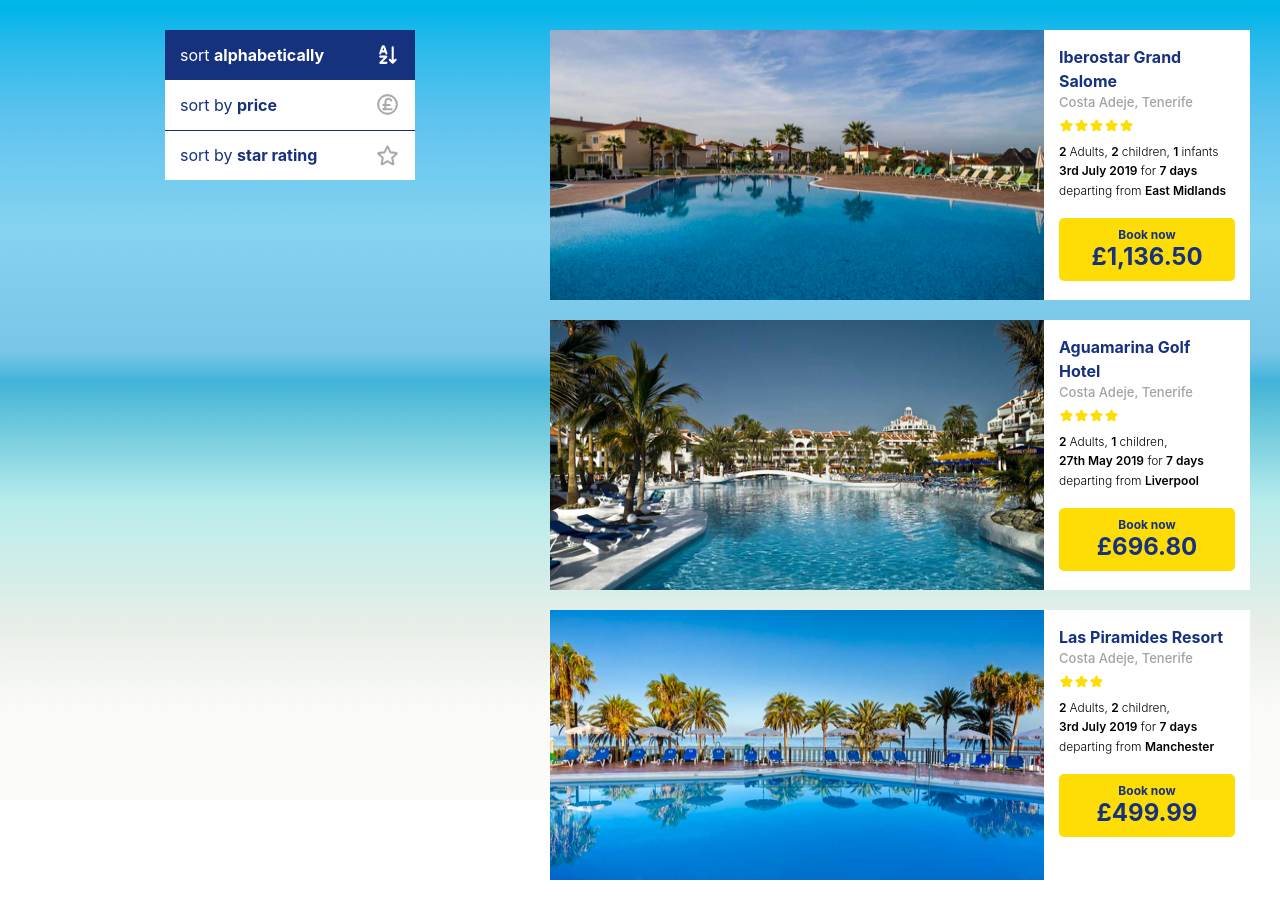
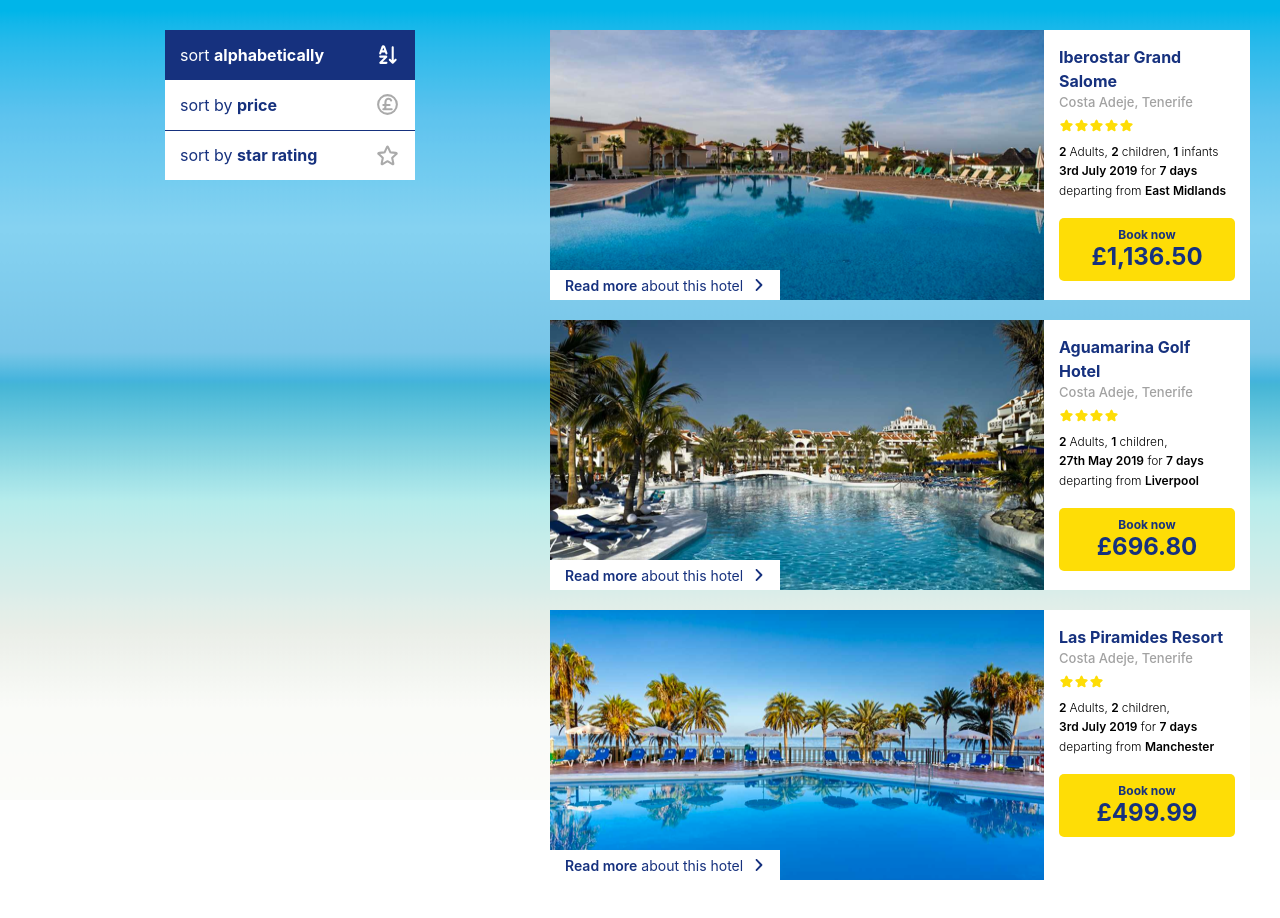
Before and after one commit to justjcurtis/otb, a React (Vite) app: page / in a window 1280 px wide. Shown: the top 918 px of the page. Built offline with nearby package versions, Linux system fonts and the light colour scheme.

Commit message:
feat: create details dropdown

```diff
--- a/src/components/bookingCard.jsx
+++ b/src/components/bookingCard.jsx
@@ -1,6 +1,8 @@
+import { useState } from 'react';
 import colours from '../constants/colours';
 import Stars from './stars';
 import BookingButton from './bookingButton';
+import ChevronIcon from '../assets/chevron.svg?react';
 
 const styles = {
   container: {
@@ -33,10 +35,58 @@
     lineHeight: 1.3,
     fontWeight: '300',
     fontSize: 12,
-    marginBottom: 4
+    marginBottom: 4,
   },
   bold: {
     fontWeight: '600'
+  },
+  detailsHandle: {
+    display: 'flex',
+    height: 30,
+    marginTop: -30,
+    backgroundColor: colours.white,
+    width: 200,
+    color: colours.darkBlue,
+    fontSize: 14,
+    alignItems: 'center',
+    cursor: 'pointer',
+    justifyContent: 'space-between',
+    paddingRight: 15,
+    paddingLeft: 15,
+  },
+  chevron: {
+    height: 12,
+    width: 12,
+    transition: 'transform 0.2s',
+    transform: 'rotate(180deg)',
+  },
+  details: {
+    height: 100,
+    backgroundColor: colours.white,
+    width: 700,
+    color: colours.darkBlue,
+    fontSize: 14,
+    alignItems: 'center',
+    justifyContent: 'space-evenly',
+    cursor: 'pointer',
+    transition: 'height 0.2s',
+  },
+  detailsTitle: {
+    fontWeight: 'bold',
+    fontSize: 14,
+    marginBottom: 4,
+    paddingTop: 5,
+    paddingLeft: 15,
+    transition: 'opacity 0.2s',
+  },
+  detailsText: {
+    paddingLeft: 15,
+    paddingRight: 15,
+    lineHeight: 1.3,
+    fontWeight: '300',
+    fontSize: 12,
+    marginBottom: 4,
+    transition: 'opacity 0.2s',
   },
 }
 
@@ -54,6 +104,11 @@
 }
 
 const BookingCard = ({ booking }) => {
+  const [moreOrLess, setMoreOrLess] = useState('more')
+  const handleClick = () => {
+    setMoreOrLess(moreOrLess == 'more' ? 'less' : 'more')
+  }
+  const isSelected = moreOrLess == 'less'
   return (
     <div style={styles.container}>
       <div style={styles.card}>
@@ -72,6 +127,14 @@
           <BookingButton price={booking.price} />
         </div>
       </div>
+      <div onClick={handleClick} style={styles.detailsHandle}>
+        <p><span style={styles.bold}>Read {moreOrLess}</span> about this hotel</p>
+        <ChevronIcon style={{ ...styles.chevron, ...isSelected ? { transform: 'rotate(270deg)' } : {} }} />
+      </div>
+      <div style={{ ...styles.details, ...{ height: isSelected ? 80 : 0 } }}>
+        <p style={{ ...styles.detailsTitle, ...{ opacity: isSelected ? 1 : 0 } }}>Overview</p>
+        <p style={{ ...styles.detailsText, ...{ opacity: isSelected ? 1 : 0 } }}>{booking.overview}</p>
+      </div>
     </div >
   )
 }
```
Also changed, not shown: src/assets/chevron.svg (added).
